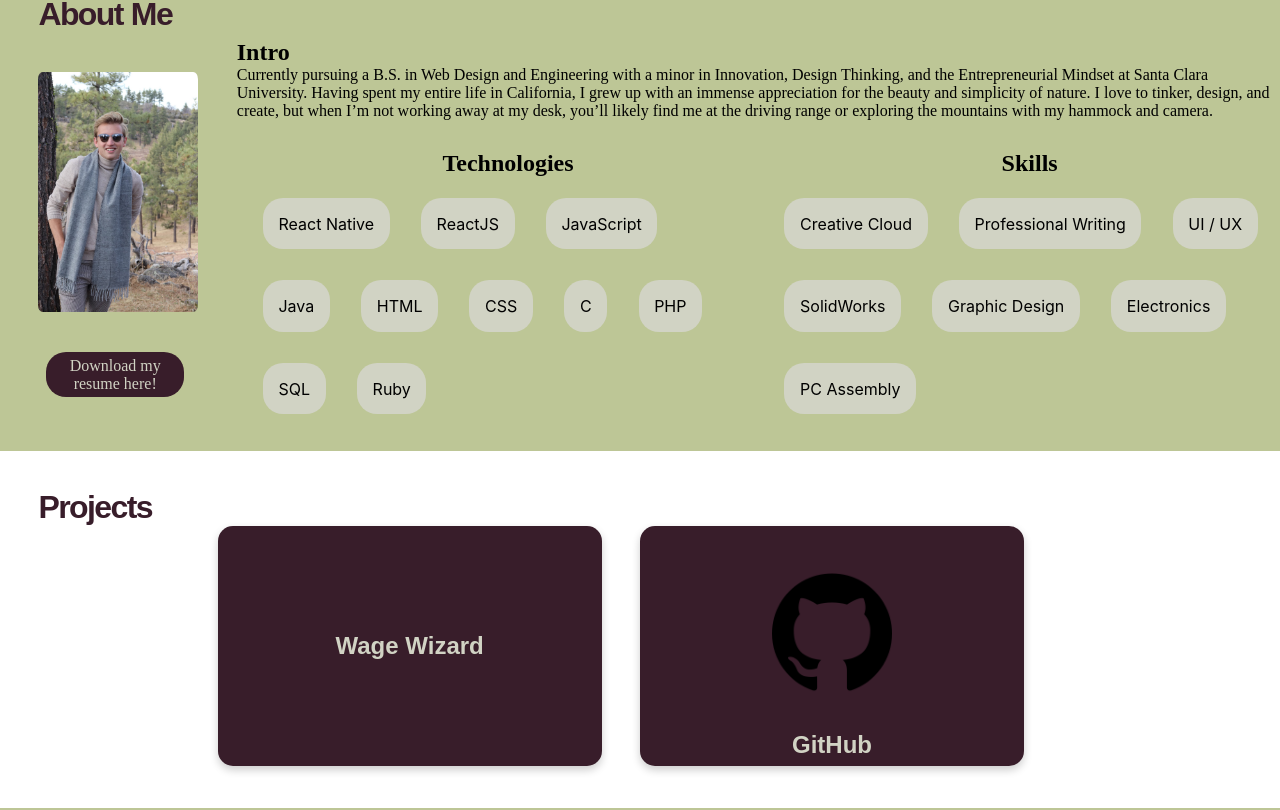
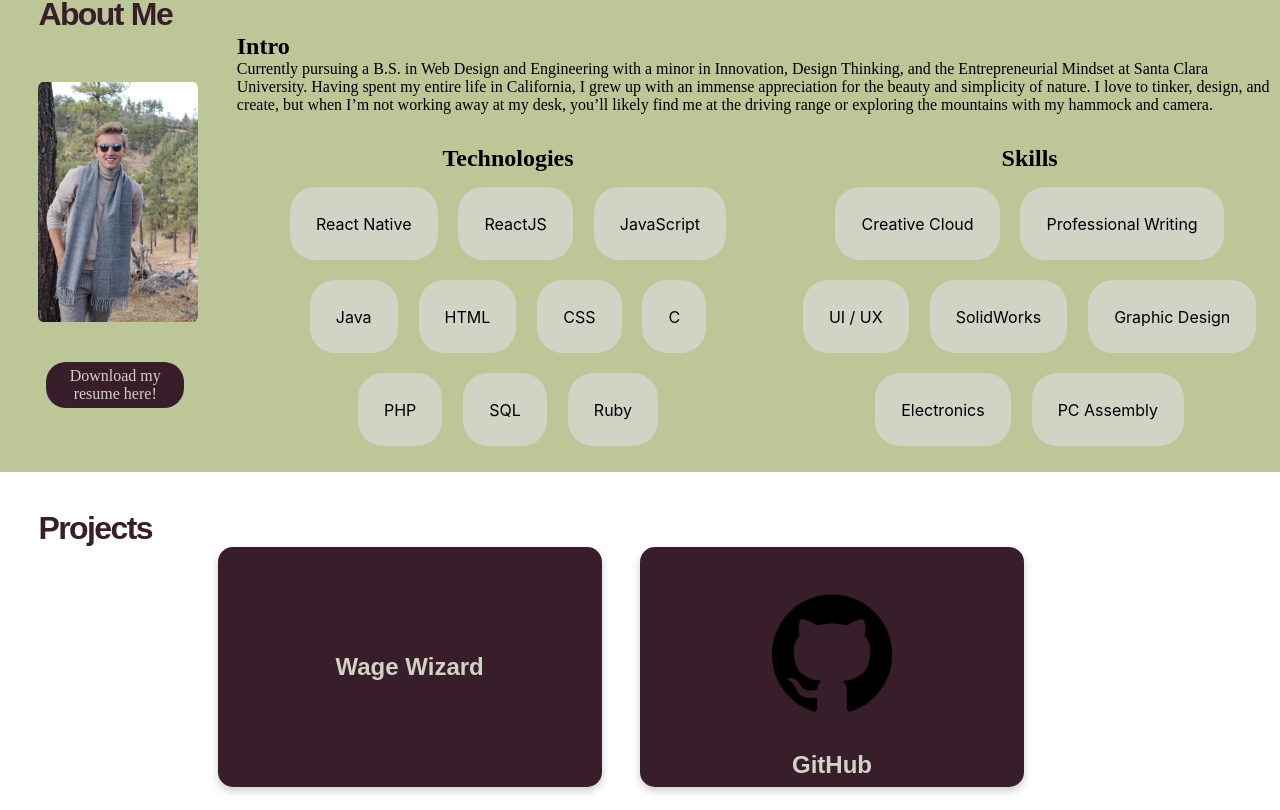
Before and after one commit to jackcdavey/PersonalWebsite, a React (Create React App) app: page / in a window 1280 px wide. Shown: the part 890-1700 px from the top of the page. Built offline with nearby package versions, Linux system fonts and the light colour scheme; a web font is replaced by a local one.

Commit message:
Alignment fixes

```diff
--- a/src/App.css
+++ b/src/App.css
@@ -4,13 +4,6 @@
   text-align: center;
 }
 
-.titleWrap {
-  /* font-family: bely-display, serif; */
-  font-family: jeanne-moderno-geometrique, sans-serif;
-  /* font-family: broadarcre-hairline, sans-serif; */
-  font-weight: 700;
-  font-style: normal;
-}
 
 * {
 
@@ -100,6 +93,7 @@ div.arrow:hover::before {
 
 .infoWrap {
   padding: 3vw;
+
 }
 
 
--- a/src/components/AboutMe.tsx
+++ b/src/components/AboutMe.tsx
@@ -21,6 +21,26 @@ export default function AboutMe() {
   const AbtWrap = styled(SectionWrap)`
     background-color: ${COLORS.lightAccent};
   `;
+
+  const skills = ["Creative Cloud",
+"Professional Writing",
+"UI / UX",
+    "SolidWorks",
+"Graphic Design",
+"Electronics",
+    "PC Assembly"]
+
+  const technologies = ["React Native",
+"ReactJS",
+"JavaScript",
+"Java",
+"HTML",
+"CSS",
+"C",
+"PHP",
+"SQL",
+"Ruby"
+  ]
 
   return (
     <AbtWrap>
@@ -74,27 +94,16 @@ export default function AboutMe() {
             <ContentRow>
               <ContentColumn>
                 <ContentBox>
-                  <ChipContainer>React Native</ChipContainer>
-                  <ChipContainer>ReactJS</ChipContainer>
-                  <ChipContainer>JavaScript</ChipContainer>
-                  <ChipContainer>Java</ChipContainer>
-                  <ChipContainer>HTML</ChipContainer>
-                  <ChipContainer>CSS</ChipContainer>
-                  <ChipContainer>C</ChipContainer>
-                  <ChipContainer>PHP</ChipContainer>
-                  <ChipContainer>SQL</ChipContainer>
-                  <ChipContainer>Ruby</ChipContainer>
+                  {technologies.map((tech) => (
+                    <ChipContainer>{tech}</ChipContainer>
+                  ))}
                 </ContentBox>
               </ContentColumn>
               <ContentColumn>
                 <ContentBox>
-                  <ChipContainer>Creative Cloud</ChipContainer>
-                  <ChipContainer>Professional Writing</ChipContainer>
-                  <ChipContainer>UI / UX</ChipContainer>
-                  <ChipContainer>SolidWorks</ChipContainer>
-                  <ChipContainer>Graphic Design</ChipContainer>
-                  <ChipContainer>Electronics</ChipContainer>
-                  <ChipContainer>PC Assembly</ChipContainer>
+                  {skills.map((skill) => (
+                    <ChipContainer>{skill}</ChipContainer>
+                  ))}
                 </ContentBox>
               </ContentColumn>
             </ContentRow>
--- a/src/components/FramerBG.tsx
+++ b/src/components/FramerBG.tsx
@@ -109,13 +109,27 @@ export default function FramerBG() {
       bouncingElements[i].yPos = 1;
 
 
+    let forgivenessLevel = 10;
 
     //Detect when a ball almost perfectly hits a corner
-    if(bouncingElements[i].xPos < 10 && bouncingElements[i].yPos < 10 || bouncingElements[i].xPos+bouncingElements[i].bWidth > window.innerWidth-10 && bouncingElements[i].yPos < 10 || bouncingElements[i].xPos < 10 && bouncingElements[i].yPos+bouncingElements[i].bWidth > window.innerHeight-10 || bouncingElements[i].xPos+bouncingElements[i].bWidth > window.innerWidth-10 && bouncingElements[i].yPos+bouncingElements[i].bWidth > window.innerHeight-10)
+    if(bouncingElements[i].xPos < forgivenessLevel && bouncingElements[i].yPos < forgivenessLevel || bouncingElements[i].xPos+bouncingElements[i].bWidth > window.innerWidth-forgivenessLevel && bouncingElements[i].yPos < forgivenessLevel || bouncingElements[i].xPos < forgivenessLevel && bouncingElements[i].yPos+bouncingElements[i].bWidth > window.innerHeight-forgivenessLevel || bouncingElements[i].xPos+bouncingElements[i].bWidth > window.innerWidth-forgivenessLevel && bouncingElements[i].yPos+bouncingElements[i].bWidth > window.innerHeight-forgivenessLevel)
     {
       if (window.innerWidth > 600 && window.innerHeight > 600) {
         bouncingElements[i].color = colorOptions[Math.floor(Math.random() * colorOptions.length)];
         console.log("Perfect hit!");
+
+
+        //Not quite the effect I was hoping for...
+        //
+        // let tempWidth = bouncingElements[i].bWidth;
+        // while (bouncingElements[i].bWidth > 0) {
+        //   bouncingElements[i].bWidth -= 0.0001;
+        // }
+        // while (bouncingElements[i].bWidth < tempWidth) {
+        //   bouncingElements[i].xPos = window.innerWidth / 2 - bouncingElements[i].bWidth / 2;
+        //   bouncingElements[i].yPos = window.innerHeight / 2 - bouncingElements[i].bWidth / 2;
+        //   bouncingElements[i].bWidth += 0.0001;
+        // }
       }
     }
 
--- a/src/components/Splash.tsx
+++ b/src/components/Splash.tsx
@@ -2,22 +2,26 @@ import Tagline from "./Tagline";
 import AnimatedTitle from "../hooks/revealText";
 import React from "react";
 
-import { Link } from "react-scroll";
-import { SplashTitle, SplashWrap } from "../styles/stylesheet";
+//import { Link } from "react-scroll";
+import { SplashTitleWrap, SplashTaglineWrap, SplashWrap } from "../styles/stylesheet";
+
+import Scroll from "react-scroll";
+import Link from "react-scroll"
+//var scroll = Scroll.animateScroll;
+var scroller = Scroll.scroller;
+
 
 export default function Splash() {
   return (
     <SplashWrap>
-      <div className="titleWrap">
-        <SplashTitle>
+        <SplashTitleWrap>
           <AnimatedTitle {..."Hey, I'm Jack"} />
-        </SplashTitle>
+        </SplashTitleWrap>
 
         {/* <AnimatedTitle {..."testing this"} /> */}
-      </div>
-      <div className="infoWrap">
+      <SplashTaglineWrap>
         <Tagline />
-      </div>
+      </SplashTaglineWrap>
       {/* <Link activeclass="active" to="aboutSection" spy={true} smooth={true} duration={700}> */}
       <div className="arrow"></div>
       {/* </Link> */}
--- a/src/styles/colors.tsx
+++ b/src/styles/colors.tsx
@@ -1,4 +1,24 @@
 
+
+// if (window.matchMedia('(prefers-color-scheme: light)').matches) {
+//      const COLORS = {
+//         lightShade: '#D1D3C4',
+//         lightAccent: '#BDC696',
+//         darkShade: '#381D2A',
+//         darkAccent: '#DFE0DC',
+//         mainBrand: '#381D2A',
+//     }
+// } else {
+//     const COLORS = {
+//         lightShade: '#F9FBFB',
+//         lightAccent: '#CDDDE4',
+//         mainBrand: '#4DC5FF',
+//         darkAccent: '#838793',
+//         darkShade: '#474758',
+//     }
+// }
+
+// export default COLORS;
 
 export const COLORS = {
     // lightShade: '#F9FBFB',
@@ -13,9 +33,3 @@ export const COLORS = {
     darkAccent: '#DFE0DC',
     mainBrand: '#381D2A',
 }
-
-const COLORS_DARK = {
-}
-
-const COLORS_LIGHT = {
-}
--- a/src/styles/stylesheet.js
+++ b/src/styles/stylesheet.js
@@ -21,6 +21,9 @@ export const Character = styled(motion.span)`
 `;
 
 export const SplashWrap = styled.section`
+  display: grid;
+  grid-template-columns: repeat(3, 1fr);
+  grid-template-rows: repeat(3, 1fr);
   height: 90vh;
   background: ${COLORS.lightShade};
   opacity: 0.5;
@@ -28,10 +31,21 @@ export const SplashWrap = styled.section`
   padding-top: 10vw;
 `;
 
-export const SplashTitle = styled.h1`
+export const SplashTitleWrap = styled.h1`
   font-size: 7em;
+  font-family: jeanne-moderno-geometrique, sans-serif;
   text-align: left;
+  grid-column: 1 / 3;
+  grid-row: 1;
   color: ${COLORS.mainBrand};
+`;
+
+export const SplashTaglineWrap = styled.div`
+  margin-left: auto;
+  margin-right: auto;
+    grid-column: 2 / 4;
+  grid-row: 2 / 3;
+    padding: 3vw;
 `;
 
 export const SectionWrap = styled.div`
@@ -46,7 +60,7 @@ export const SectionWrap = styled.div`
 `;
 
 export const TaglineTxt = styled.h2`
-  font-size: 2em;
+  font-size: 2.5em;
   font-family: minion-pro-condensed-caption, serif;
   text-align: left;
   color: ${COLORS.mainBrand};
@@ -91,15 +105,16 @@ export const ContentBox = styled.div`
   flex-wrap: wrap;
   width: 100%;
   padding: 1%;
+  justify-content: center;
 `;
 
 export const ChipContainer = styled.div`
   display: flex;
   align-items: center;
   justify-content: center;
-  padding: 3%;
-  margin: 3%;
-  border-radius: 20px;
+  padding: 5%;
+  margin: 2%;
+  border-radius: 25px;
   background: ${COLORS.lightShade};
   transition: 0.2s;
 
```
